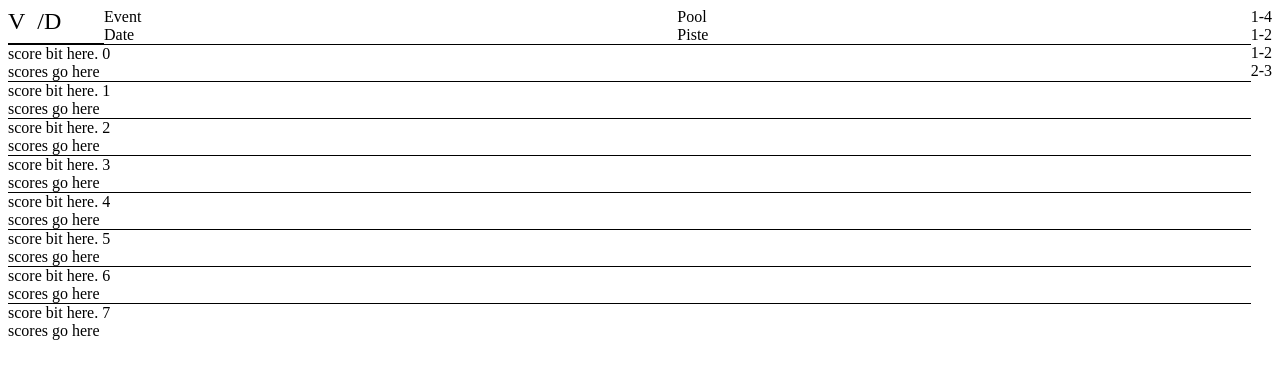
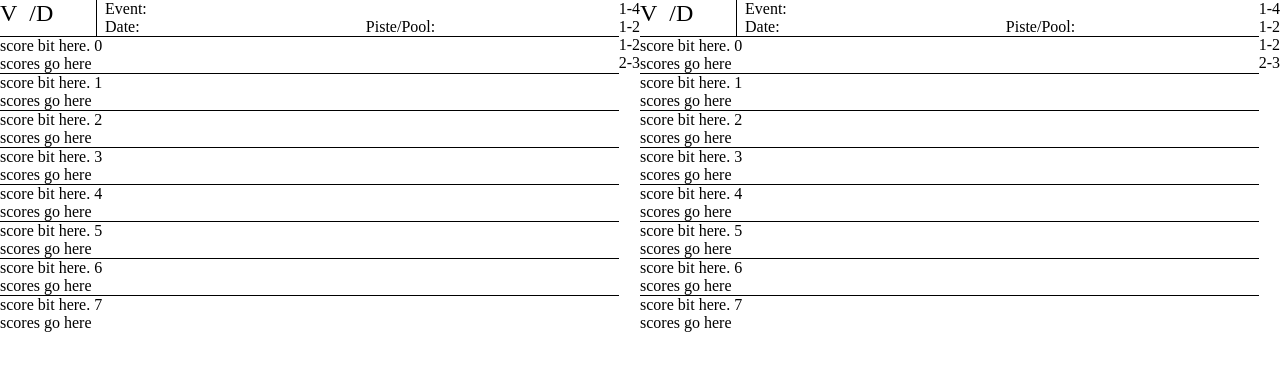
Before and after one commit to michaelabuckley/pool-sheet, an Angular app: page / in a window 1280 px wide. Shown: the top 378 px of the page. Built offline with nearby package versions, Linux system fonts and the light colour scheme.

Commit message:
basic header + two-page layout

```diff
--- a/src/app/app.component.html
+++ b/src/app/app.component.html
@@ -1 +1,4 @@
-<pool-sheet></pool-sheet>
+<app-two-page width="100%">
+  <pool-sheet></pool-sheet>
+  <pool-sheet></pool-sheet>
+</app-two-page>
--- a/src/app/app.module.ts
+++ b/src/app/app.module.ts
@@ -6,13 +6,15 @@ import { AppComponent } from './app.component';
 import { DefaultPageComponent } from './default-page/default-page.component';
 import { PoolSheetComponent } from './pool-sheet/pool-sheet.component';
 import { BoutBlockComponent } from './bout-block/bout-block.component';
+import { TwoPageComponent } from './two-page/two-page.component';
 
 @NgModule({
   declarations: [
     AppComponent,
     DefaultPageComponent,
     PoolSheetComponent,
-    BoutBlockComponent
+    BoutBlockComponent,
+    TwoPageComponent
   ],
   imports: [
     BrowserModule,
--- a/src/app/pool-sheet/pool-sheet.component.html
+++ b/src/app/pool-sheet/pool-sheet.component.html
@@ -2,10 +2,9 @@
   <div class="main-column">
     <div class="sheet-header">
       <div class="score-total-box">V&nbsp;&nbsp;/D&nbsp;&nbsp;&nbsp;&nbsp;</div>
-      <div>      Event</div>
-      <div>			Pool</div>
-      <div>      Date</div>
-      <div>			Piste</div>
+      <div class="header-field header-event">Event:</div>
+      <div class="header-field">Date: </div>
+      <div class="header-field">Piste/Pool:</div>
     </div>
     <div *ngFor="let x of opponents;  let i=index">
       <bout-block [index]="i"></bout-block>
--- a/src/app/pool-sheet/pool-sheet.component.less
+++ b/src/app/pool-sheet/pool-sheet.component.less
@@ -10,17 +10,24 @@
 
     .sheet-header {
       display: grid;
-      grid-template-columns: auto 1fr 1fr;
+      grid-template-columns: auto 1fr 1fr ;
 
       .score-total-box {
-        grid-column: 1;
         grid-row: 1 / span 2;
         font-size: 1.5em;
         width: 4em;
-        display: inline-block;
-        border-bottom: black thin solid;
+        //display: inline-block;
+        border-right: black thin solid;
       }
 
+      .header-field{
+        min-width: 5em;
+        margin-left: .5em;
+      }
+      .header-event {
+        grid-row: 1;
+        grid-column: 2 / span 2;
+      }
 
     }
 
--- /dev/null
+++ b/src/app/two-page/two-page.component.html
@@ -0,0 +1,3 @@
+<div class="two-page-container">
+  <ng-content></ng-content>
+</div>
--- /dev/null
+++ b/src/app/two-page/two-page.component.less
@@ -0,0 +1,4 @@
+.two-page-container {
+  display: grid;
+  grid-template-columns: 1fr 1fr;
+}
--- a/src/styles.less
+++ b/src/styles.less
@@ -1 +1,9 @@
 /* You can add global styles to this file, and also import other style files */
+* {
+  margin: 0;
+  padding: 0;
+  border: 0;
+  font: inherit;
+  font-size: 100%;
+  vertical-align: baseline;
+}
```
Also changed, not shown: src/app/two-page/two-page.component.ts (added, +10 -0 lines), 1 other file (tests, documents, lock files or other folders).
